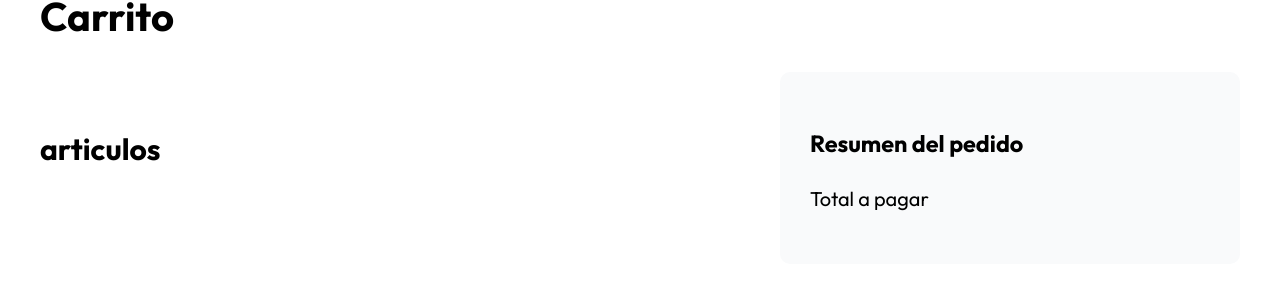
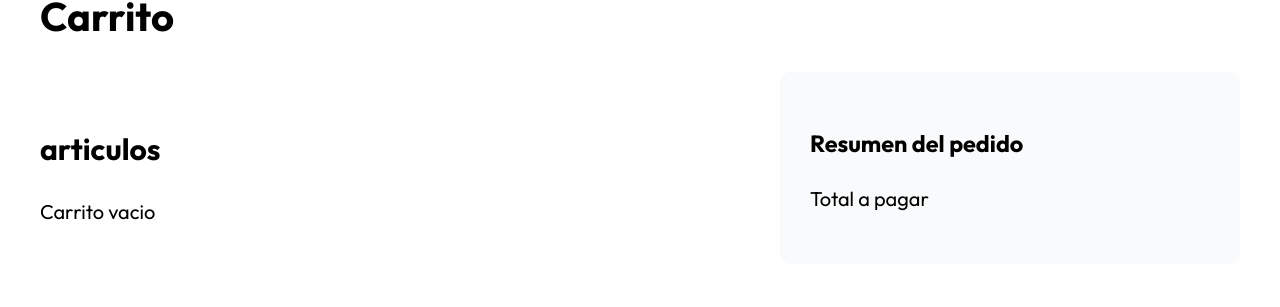
Before and after one commit to jonathan35356/guitarLa-Nextjs, a Next.js app: page /carrito in a window 1280 px wide. Shown: the part 297-604 px from the top of the page. Built offline with nearby package versions, Linux system fonts and the light colour scheme.

Commit message:
antes de terminar de completar las demas paginas

```diff
--- a/pages/_app.js
+++ b/pages/_app.js
@@ -1,7 +1,55 @@
-import '../styles/globals.css'
+import "../styles/globals.css";
+import { useState } from "react";
 
 function MyApp({ Component, pageProps }) {
-  return <Component {...pageProps} />
+  const [carrito, setCarrito] = useState([]);
+
+  const agregarCarrito = (guitarra) => {
+    // Comprobar si la guitarra ya esta en el carrito...
+    if (carrito.some((guitarraState) => guitarraState.id === guitarra.id)) {
+      // Iterar para actualizar la cantidad
+      const carritoActualizado = carrito.map((guitarraState) => {
+        if (guitarraState.id === guitarra.id) {
+          guitarraState.cantidad = guitarra.cantidad;
+        }
+        return guitarraState;
+      });
+      // Se asigna al array
+      setCarrito([...carritoActualizado]);
+      localStorage.setItem("carrito", JSON.stringify(carrito));
+    } else {
+      // En caso de que el articulo no exista, es nuevo y se agrega
+      setCarrito([...carrito, guitarra]);
+      localStorage.setItem("carrito", JSON.stringify(carrito));
+    }
+  };
+
+  const eliminarProducto = (id) => {
+    const carritoActualizado = carrito.filter((producto) => producto.id != id);
+    setCarrito(carritoActualizado);
+    window.localStorage.setItem("carrito", JSON.stringify(carrito));
+  };
+
+  const actualizarCantidad = (guitarra) => {
+    const carritoActualizado = carrito.map((guitarraState) => {
+      if (guitarraState.id === guitarra.id) {
+        guitarraState.cantidad = parseInt(guitarra.cantidad);
+      }
+      return guitarraState;
+    });
+    setCarrito(carritoActualizado);
+    window.localStorage.setItem("carrito", JSON.stringify(carrito));
+  };
+
+  return (
+    <Component
+      {...pageProps}
+      carrito={carrito}
+      agregarCarrito={agregarCarrito}
+      eliminarProducto={eliminarProducto}
+      actualizarCantidad={actualizarCantidad}
+    />
+  );
 }
 
-export default MyApp
+export default MyApp;
--- a/pages/carrito.js
+++ b/pages/carrito.js
@@ -1,7 +1,7 @@
 import Layout from "../components/layout";
 import styles from "../styles/carrito.module.css";
 
-export default function Carrito() {
+export default function Carrito({ carrito }) {
   return (
     <Layout title="Carrito de Compras">
       <main className="contenedor">
@@ -9,6 +9,11 @@ export default function Carrito() {
         <div className={styles.contenido}>
           <div className={styles.carrito}>
             <h2>articulos</h2>
+            {carrito.length === 0
+              ? "Carrito vacio"
+              : carrito.map((producto) => (
+                  <div key={producto.id}>{producto.cantidad}</div>
+                ))}
           </div>
           <aside className={styles.resumen}>
             <h3>Resumen del pedido</h3>
```
Also changed, not shown: pages/guitarras/[url].js (+20 -3 lines).
